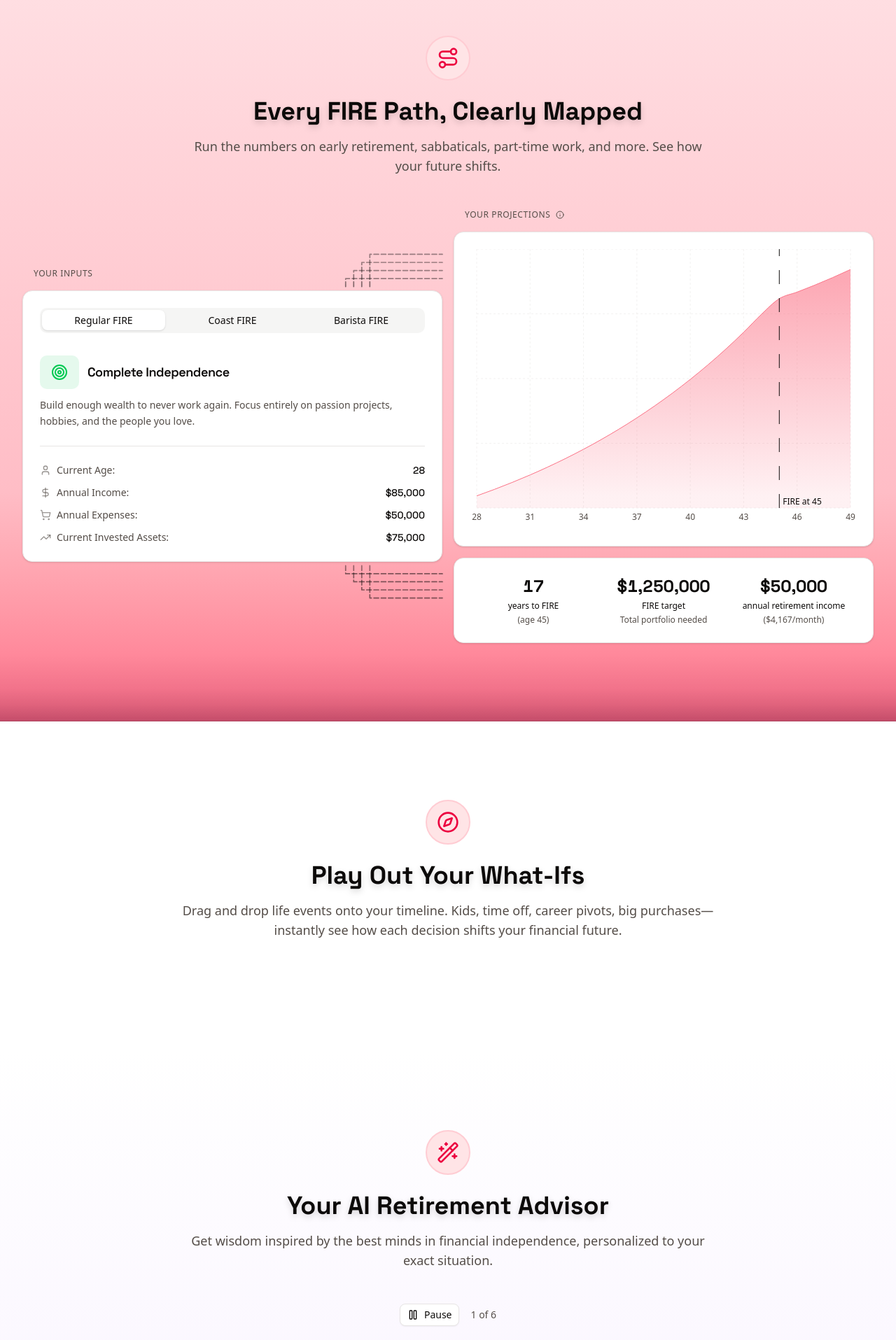
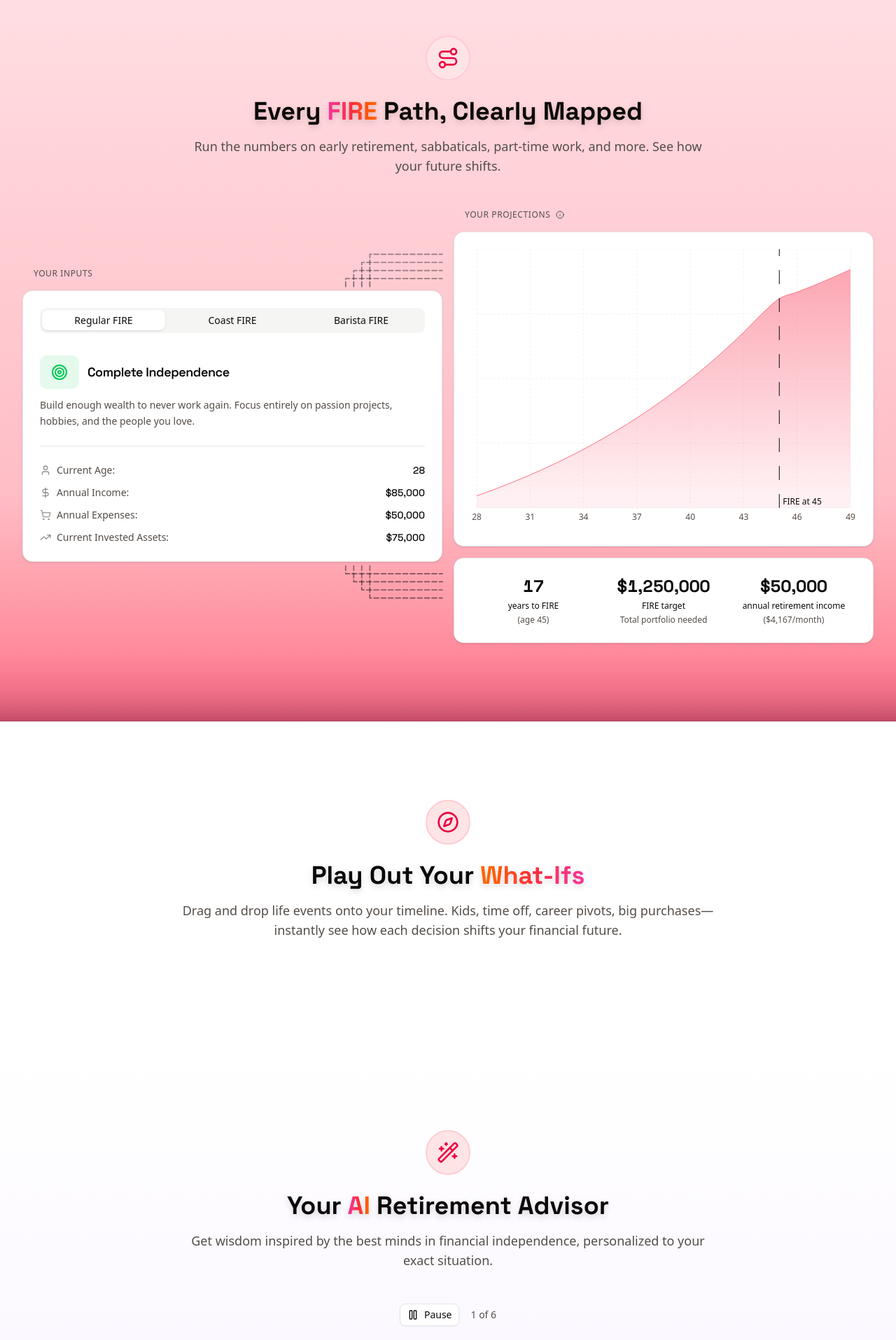
Before and after one commit to schelskedevco/ignidash-legacy, a Next.js app: page / in a window 1280 px wide. Shown: the part 740-2655 px from the top of the page at 70% size. Built offline with nearby package versions, Linux system fonts and the light colour scheme.

Commit message:
title gradients

```diff
--- a/src/components/features/ai-copilot/ai-copilot-section.tsx
+++ b/src/components/features/ai-copilot/ai-copilot-section.tsx
@@ -2,7 +2,12 @@ import { WandSparkles } from "lucide-react";
 import { ProductPageSectionHeader } from "@/components/layout/wrappers/product-page-section-header";
 import { ProductPageSection } from "@/components/layout/wrappers/product-page-section";
 import { AICopilotDemo } from "./components/ai-copilot-demo";
-import { MAX_WIDTHS, TYPOGRAPHY, SPACING } from "@/lib/design-constants";
+import {
+  MAX_WIDTHS,
+  TYPOGRAPHY,
+  SPACING,
+  GRADIENTS,
+} from "@/lib/design-constants";
 
 export function AICopilotSection() {
   return (
@@ -14,7 +19,12 @@ export function AICopilotSection() {
     >
       <ProductPageSectionHeader
         icon={WandSparkles}
-        title="Your AI Retirement Advisor"
+        title={
+          <>
+            Your <span className={GRADIENTS.textReverse}>AI</span> Retirement
+            Advisor
+          </>
+        }
         description="Get wisdom inspired by the best minds in financial independence, personalized to your exact situation."
       />
       <AICopilotDemo />
--- a/src/components/features/fire-scenarios/fire-scenarios-section.tsx
+++ b/src/components/features/fire-scenarios/fire-scenarios-section.tsx
@@ -11,7 +11,12 @@ import { FireProjectionChartCard } from "./components/financial-outputs/fire-pro
 import { KeyMetricsCard } from "./components/financial-outputs/key-metrics-card";
 import { ScenarioId } from "./lib/fire-types";
 import { ConnectingWire } from "./components/connecting-wire";
-import { MAX_WIDTHS, SPACING, TYPOGRAPHY } from "@/lib/design-constants";
+import {
+  MAX_WIDTHS,
+  SPACING,
+  TYPOGRAPHY,
+  GRADIENTS,
+} from "@/lib/design-constants";
 import {
   Tooltip,
   TooltipTrigger,
@@ -39,7 +44,12 @@ export function FireScenariosSection() {
     >
       <ProductPageSectionHeader
         icon={Route}
-        title="Every FIRE Path, Clearly Mapped"
+        title={
+          <>
+            Every <span className={GRADIENTS.textReverse}>FIRE</span> Path,
+            Clearly Mapped
+          </>
+        }
         description="Run the numbers on early retirement, sabbaticals, part-time work, and more. See how your future shifts."
       />
       <div className="grid grid-cols-1 place-items-center gap-4 lg:grid-cols-2">
--- a/src/components/features/life-modules/life-modules-section.tsx
+++ b/src/components/features/life-modules/life-modules-section.tsx
@@ -1,7 +1,12 @@
 import { Compass } from "lucide-react";
 import { ProductPageSectionHeader } from "@/components/layout/wrappers/product-page-section-header";
 import { ProductPageSection } from "@/components/layout/wrappers/product-page-section";
-import { MAX_WIDTHS, TYPOGRAPHY, SPACING } from "@/lib/design-constants";
+import {
+  MAX_WIDTHS,
+  TYPOGRAPHY,
+  SPACING,
+  GRADIENTS,
+} from "@/lib/design-constants";
 
 export function LifeModulesSection() {
   return (
@@ -12,7 +17,11 @@ export function LifeModulesSection() {
     >
       <ProductPageSectionHeader
         icon={Compass}
-        title="Play Out Your What-Ifs"
+        title={
+          <>
+            Play Out Your <span className={GRADIENTS.text}>What-Ifs</span>
+          </>
+        }
         description="Drag and drop life events onto your timeline. Kids, time off, career pivots, big purchases—instantly see how each decision shifts your financial future."
       />
       {null}
--- a/src/components/layout/wrappers/product-page-section-header.tsx
+++ b/src/components/layout/wrappers/product-page-section-header.tsx
@@ -1,9 +1,10 @@
 import { LucideIcon } from "lucide-react";
+import { ReactNode } from "react";
 import { ICON_SIZES, MAX_WIDTHS } from "@/lib/design-constants";
 
 interface ProductPageSectionHeaderProps {
   icon: LucideIcon;
-  title: string;
+  title: string | ReactNode;
   description: string;
   className?: string;
 }
--- a/src/lib/design-constants.ts
+++ b/src/lib/design-constants.ts
@@ -35,6 +35,8 @@ export const CARD_BORDER_RADIUS = "rounded-lg";
 export const GRADIENTS = {
   primaryReverse: "bg-gradient-to-r from-pink-500 via-red-500 to-orange-500",
   text: "bg-gradient-to-r from-orange-500 via-red-500 to-pink-500 bg-clip-text text-transparent",
+  textReverse:
+    "bg-gradient-to-r from-pink-500 via-red-500 to-orange-500 bg-clip-text text-transparent",
 } as const;
 
 // Background gradient variants for sections
```
